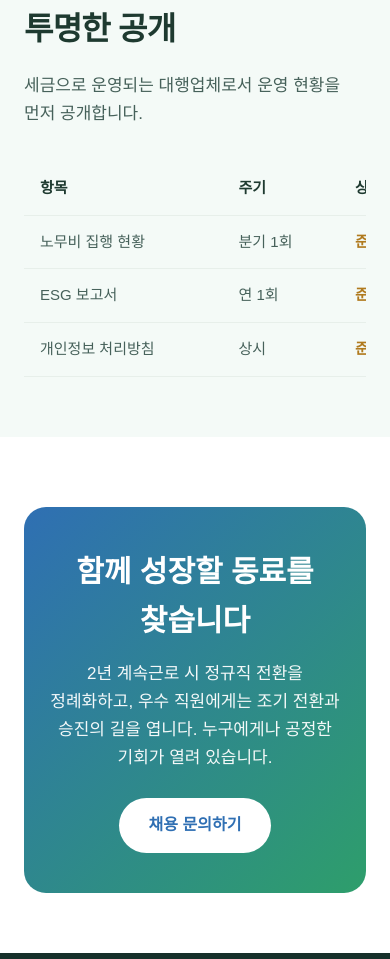
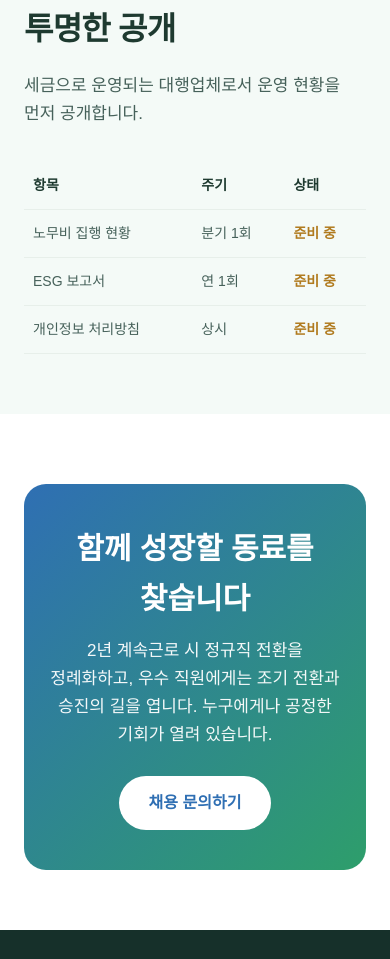
Before and after one commit to leesookil75-bot/seieol-web, a plain HTML site: page index.html in a window 390 px wide. Shown: the part 6114-7073 px from the top of the page. Drawn offline with Linux system fonts and the light colour scheme.

Commit message:
투명한 공개 표 모바일 폭 대응(min-width 제거+패딩 축소) — 390px 상태열 잘림 수정
Co-Authored-By: Claude Opus 4.8 <noreply@anthropic.com>

```diff
--- a/index.html
+++ b/index.html
@@ -85,7 +85,7 @@
   .goaltag{display:inline-block;background:#EAF7F0;color:#2E9E6B;font-size:12px;font-weight:800;letter-spacing:.5px;padding:3px 10px;border-radius:14px;margin-bottom:12px;}
   /* 투명한 공개 테이블 */
   .disc-wrap{margin-top:34px;overflow-x:auto;}
-  .disc{width:100%;border-collapse:collapse;font-size:15px;min-width:420px;}
+  .disc{width:100%;border-collapse:collapse;font-size:15px;}
   .disc th,.disc td{text-align:left;padding:14px 16px;border-bottom:1px solid #E7EFEA;color:#46615A;}
   .disc th{color:#1E3A30;font-weight:800;background:#F4FAF7;}
   .disc .st{color:#B07A1E;font-weight:700;}
@@ -135,6 +135,7 @@
     .card h3{font-size:17px;}
     .card p{font-size:13px;}
     .statnum{font-size:26px;}
+    .disc th,.disc td{padding:12px 9px;font-size:14px;}
     .hero h1{font-size:25px;}
   }
 </style>
```
